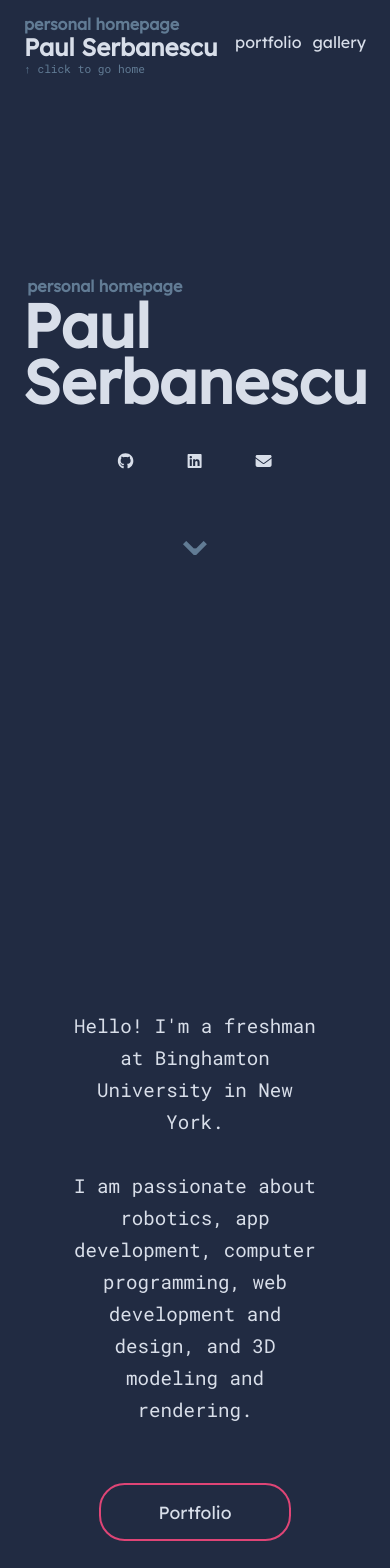
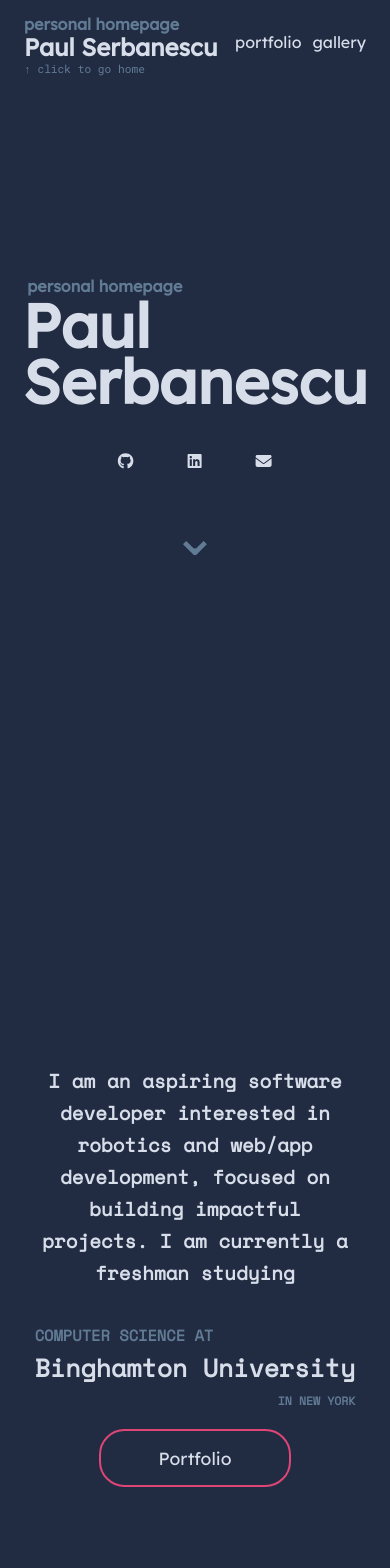
Before and after one commit to pserb/pserb-me-2024, a Next.js app: page / in a window 390 px wide. Shown: the top 1568 px of the page. Built offline with nearby package versions, Linux system fonts and the light colour scheme.

Commit message:
update about

```diff
--- a/pages/index.js
+++ b/pages/index.js
@@ -25,9 +25,12 @@ export default function Home() {
         </div>
 
         <div className={home.text}>
-          <p>Hello! I&apos;m a freshman at Binghamton University in New York.<br/><br/>
-          I am passionate about robotics, app development, computer programming, web development and design, and 3D modeling and rendering.</p>
-          <p></p>
+          <p>I am an aspiring software developer interested in robotics and web/app development, focused on building impactful projects. I am currently a freshman studying</p>
+          <div className={home.stacktitle}>
+            <h2>COMPUTER SCIENCE AT</h2>
+            <h1>Binghamton University</h1>
+            <h3>IN NEW YORK</h3>
+          </div>
           <Link href="/portfolio"><button className={home.button}>Portfolio</button></Link>
         </div>
       </main>
--- a/styles/Home.module.scss
+++ b/styles/Home.module.scss
@@ -77,6 +77,29 @@
       align-items: center;
     }
     .text {
+      .stacktitle {
+        h3 {
+          align-self: flex-end;
+          padding: 0;
+          margin-top: -1rem;
+          color: var(--sub-color);
+          font-size: 0.75em;
+        }
+        h2 {
+          align-self: flex-start;
+          padding: 0;
+          color: var(--sub-color);
+          font-size: 1em;
+        }
+        h1 {
+          padding: 0;
+          margin-top: -0.8rem;
+          font-size: 2em;
+        }
+        display: flex;
+        flex-direction: column;
+        padding: 0;
+      }
       .button {
         cursor: pointer;
         background-color: var(--background-color);
@@ -94,7 +117,12 @@
       .button:hover {
         background-color: var(--button-color);
       }
+      p {
+        max-width: 80%;
+      }
       color: var(--text-color);
+      font-family: var(--font-space-mono);
+      font-weight: 700;
       text-align: center;
       line-height: 2rem;
       font-size: 1.2rem;
@@ -138,6 +166,23 @@
         }
         padding-top: 16rem;
       }
+      .text {
+        .stacktitle {
+          h1 {
+            font-size: 1.3em;
+          }
+          h2 {
+            font-size: 0.8em;
+          }
+          h3 {
+            font-size: 0.6em;
+          }
+        }
+        p {
+          max-width: 100%;
+        }
+        max-width: 100%;
+      }
       line-height: 3.5rem;
     }
   }
--- a/styles/globals.scss
+++ b/styles/globals.scss
@@ -1,5 +1,6 @@
 @import url("https://fonts.googleapis.com/css2?family=Roboto+Mono:ital,wght@0,100;0,200;0,300;0,400;0,500;0,600;0,700;1,100;1,200;1,300;1,400;1,500;1,600;1,700&display=swap");
 @import url("https://fonts.googleapis.com/css?family=Lexend Deca");
+@import url("https://fonts.googleapis.com/css?family=Space%20Mono");
 
 :root {
   --background-color: #212b42;
@@ -10,6 +11,7 @@
   --button-text-color: #d996ac;
 
   --font-lexend: 'Lexend Deca';
+  --font-space-mono: 'Space Mono'
 }
 
 html,
```
